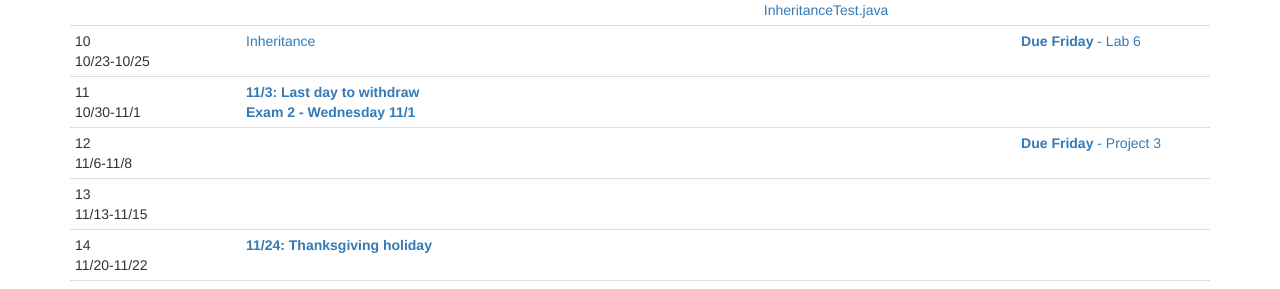
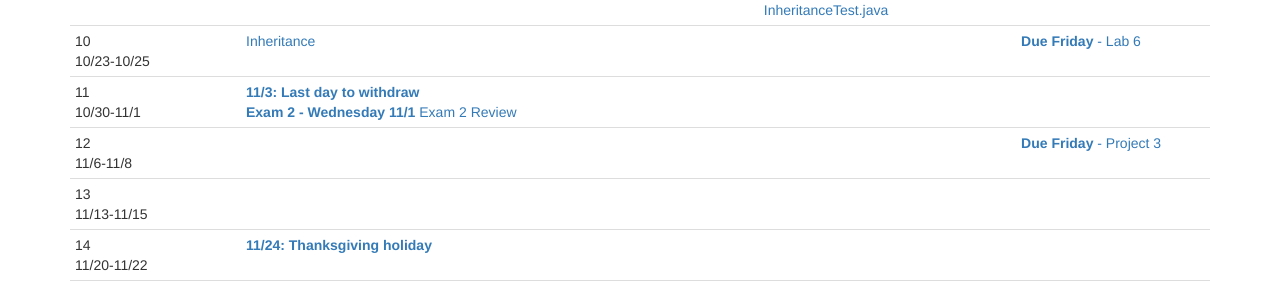
Before and after one commit to CS112-F17/cs112-f17.github.io, a Jekyll site: the page built from schedule.html, in a window 1280 px wide and 900 px high, scrolled down 817 px. Shown: the part 427-716 px from the top of the window. Built offline with Jekyll 4.4.1, drawn with Linux system fonts in a browser that asks for light colours.

Commit message:
adding exam 2 review notes

```diff
--- a/schedule.html
+++ b/schedule.html
@@ -225,17 +219,14 @@ title: Schedule
 		</td>
 		<td>
 			<a href="https://github.com/CS112-F17/projects/blob/master/project2.md">Project 2</a>
-				<!-- 				<a href="https://github.com/CS112-F17/labs/blob/master/lab6.md">Lab 6</a><br/>				 -->
 		</td>
 	</tr>
 	<tr>
 		<td>10<br/>10/23-10/25</td>
 		<td>
 		  <a href="https://github.com/CS112-F17/notes/blob/master/inheritance.md">Inheritance</a><br/>
-				<!-- 				<strong><span class="text-primary">Exam 2 - Thursday 4/6</span></strong> -->
 		</td>
 		<td>
-				<!-- 				<a href="https://github.com/CS112-F17/notes/blob/master/exam2review.md">Exam 2 Review</a><br/> -->
 		</td>
 		<td>
 				<a href="https://github.com/CS112-F17/labs/blob/master/lab6.md"><strong>Due Friday</strong> - Lab 6</a><br/>
@@ -246,10 +237,7 @@ title: Schedule
 		<td>
 			<strong><span class="text-primary">11/3: Last day to withdraw</span></strong><br/>
 			<strong><span class="text-primary">Exam 2 - Wednesday 11/1</span></strong>
-
-<!-- 				<a href="https://github.com/CS112-F17/notes/blob/master/recursion.md">Recursion</a><br/>
-				<a href="https://github.com/CS112-F17/notes/blob/master/hashmaps.md">HashMaps</a><br/>
-				Book - Chapter 12 (12.1-12.2) -->
+			<a href="https://github.com/CS112-F17/notes/blob/master/exam2review.md">Exam 2 Review</a><br/>
 		</td>
 		<td>
 		</td>
```
Also changed, not shown: other parts of schedule.html (+0 -6 lines).
